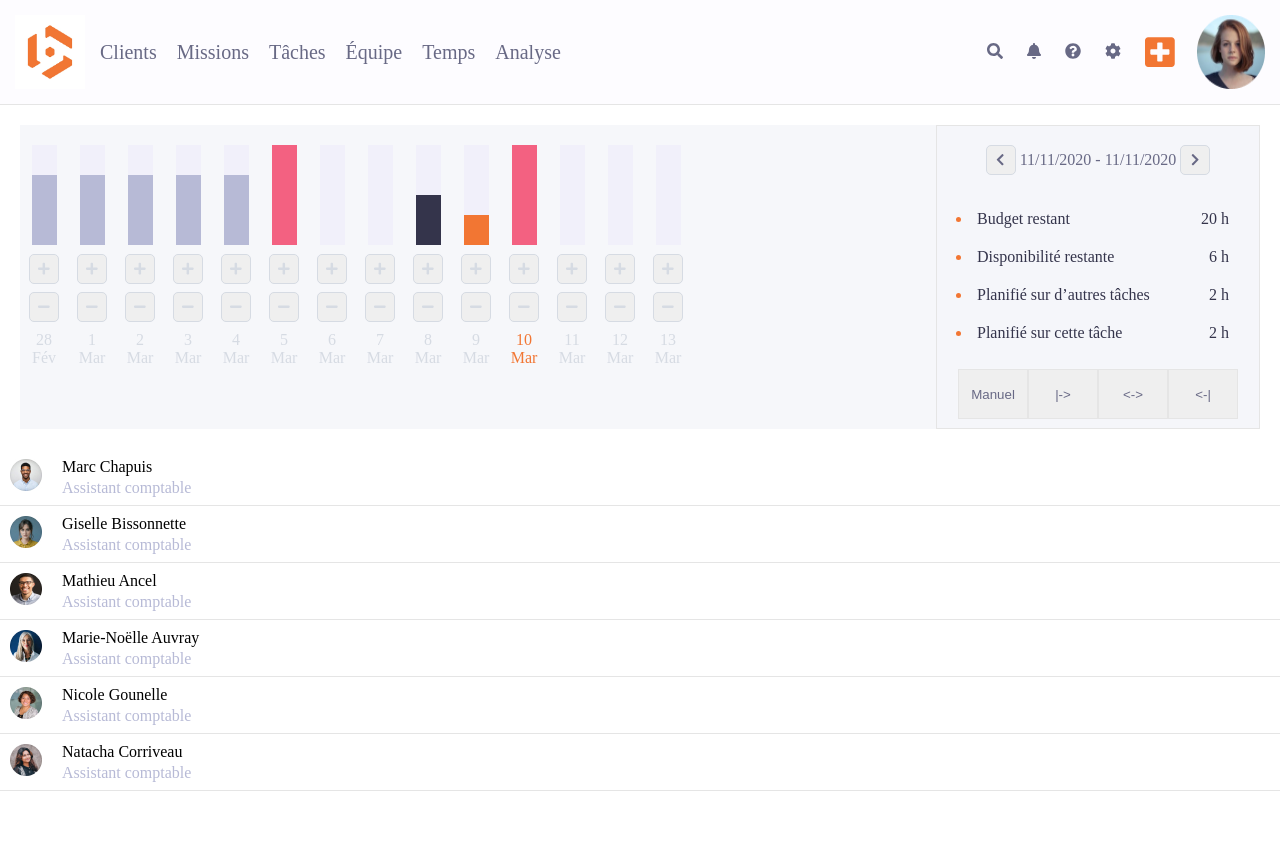
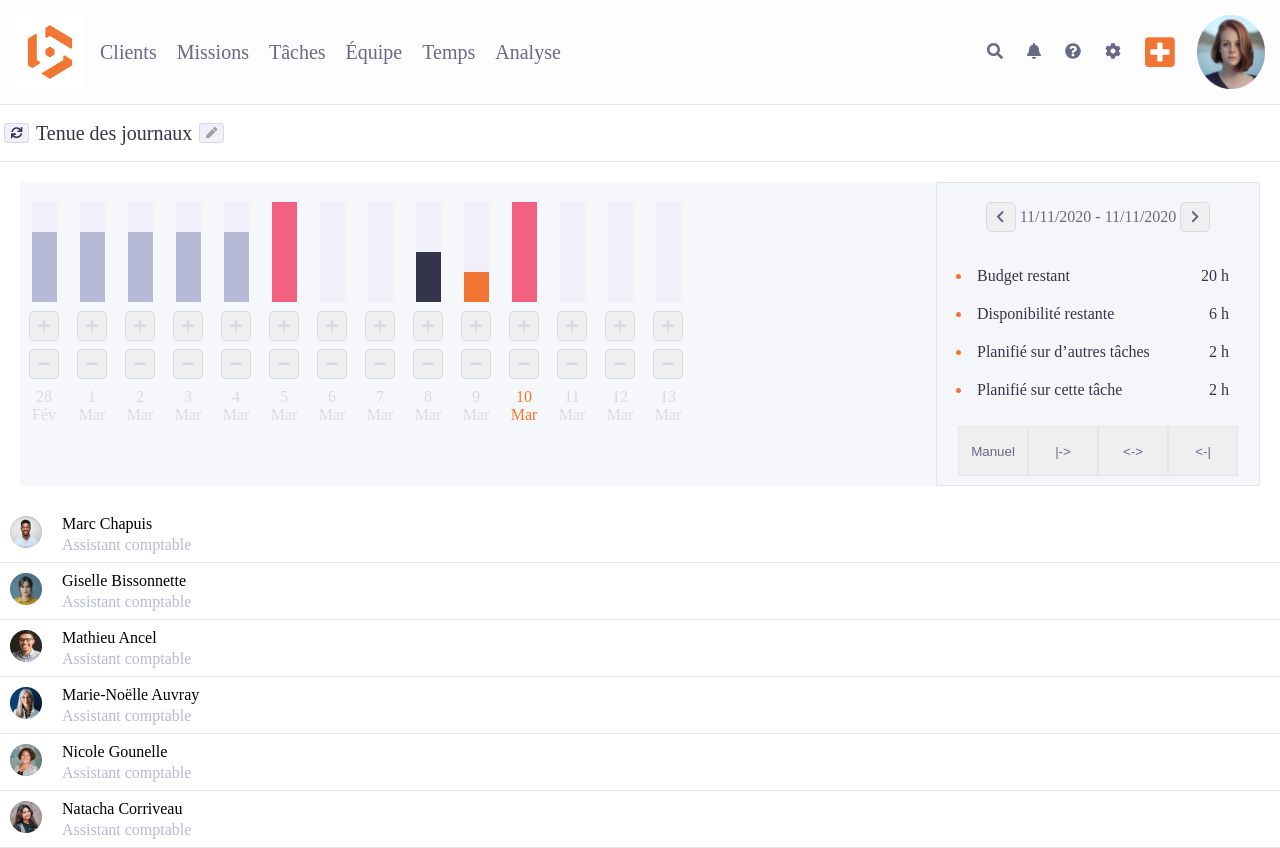
Before and after one commit to deepikabekal/Beeye-1.0, a React (Create React App) app: page / in a window 1280 px wide. Before the commit the page ends 800 px from the top, so only its background shows below. Built offline with nearby package versions, Linux system fonts and the light colour scheme.

Commit message:
Styles added to journaux section header

```diff
--- a/package.json
+++ b/package.json
@@ -9,6 +9,7 @@
     "@fortawesome/free-brands-svg-icons": "5.15.4",
     "@fortawesome/free-solid-svg-icons": "5.15.4",
     "@fortawesome/react-fontawesome": "0.1.15",
+    "googleapis": "85.0.0",
     "react": "17.0.2",
     "react-dom": "17.0.2",
     "react-scripts": "4.0.0"
--- a/public/index.html
+++ b/public/index.html
@@ -2,6 +2,10 @@
 <html lang="en">
   <head>
     <meta charset="utf-8" />
+    <link
+      href="https://fonts.googleapis.com/icon?family=Material+Icons"
+      rel="stylesheet"
+    />
     <link rel="shortcut icon" href="./favicon.ico" type="image/x-icon" />
     <link rel="stylesheet" href="./index.css" />
     <title>Beeye</title>
--- /dev/null
+++ b/src/components/TeamSection/Journaux/JournauxStyles.css
@@ -0,0 +1,32 @@
+.journaux-header {
+  display: flex;
+  align-items: center;
+}
+
+.section-heading {
+  font-size: 20px;
+  font-weight: lighter;
+  padding: 0 3px;
+  text-align: center;
+  color: var(--baseDark01);
+}
+
+.icon-btn {
+  background-color: var(--baseLight20);
+  border: 1px solid var(--greysMed01);
+  padding: 2px;
+  border-radius: 3px;
+  width: 25px;
+  height: 20px;
+  margin: 4px;
+}
+
+.sync-icon-style {
+  color: rgba(52, 52, 75, 1);
+  padding: 1px;
+}
+
+.pen-icon-style {
+  color: rgba(160, 160, 160, 1);
+  padding: 1px;
+}
--- /dev/null
+++ b/src/components/TeamSection/Journaux/JournauxTabs.js
@@ -0,0 +1,2 @@
+import React from "react";
+import Button from "../Button";
--- /dev/null
+++ b/src/components/TeamSection/Journaux/index.js
@@ -0,0 +1,15 @@
+import React from "react";
+import Button from "../Button";
+import "./JournauxStyles.css";
+import { faSync, faPen } from "@fortawesome/free-solid-svg-icons";
+function Journaux() {
+  return (
+    <div className="journaux-header div-border">
+      <Button btnClass="icon-btn" icon={faSync} iconClass="sync-icon-style" />
+      <h2 className="section-heading">Tenue des journaux</h2>
+      <Button btnClass="icon-btn" icon={faPen} iconClass="pen-icon-style" />
+    </div>
+  );
+}
+
+export default Journaux;
--- a/src/components/TeamSection/PlanningGraph/Column.js
+++ b/src/components/TeamSection/PlanningGraph/Column.js
@@ -1,5 +1,5 @@
 import React from "react";
-import Button from "./Button";
+import Button from "../Button";
 import { faPlus, faMinus } from "@fortawesome/free-solid-svg-icons";
 
 function Column(props) {
--- a/src/components/TeamSection/PlanningGraph/TimeSheet.js
+++ b/src/components/TeamSection/PlanningGraph/TimeSheet.js
@@ -1,5 +1,5 @@
 import React from "react";
-import Button from "./Button";
+import Button from "../Button";
 import BudgetInfo from "./BudgetInfo";
 import ToggleBar from "./ToggleBar";
 import {
--- a/src/components/TeamSection/index.js
+++ b/src/components/TeamSection/index.js
@@ -1,10 +1,12 @@
 import React from "react";
 import PlanningGraph from "./PlanningGraph";
 import ResourcePlanning from "./ResourcePlanning";
+import Journaux from "./Journaux";
 
 function TeamSection() {
   return (
     <>
+      <Journaux />
       <PlanningGraph />
       <ResourcePlanning />
     </>
```
Also changed, not shown: src/components/TeamSection/Button.js (renamed from src/components/TeamSection/PlanningGraph/Button.js).
